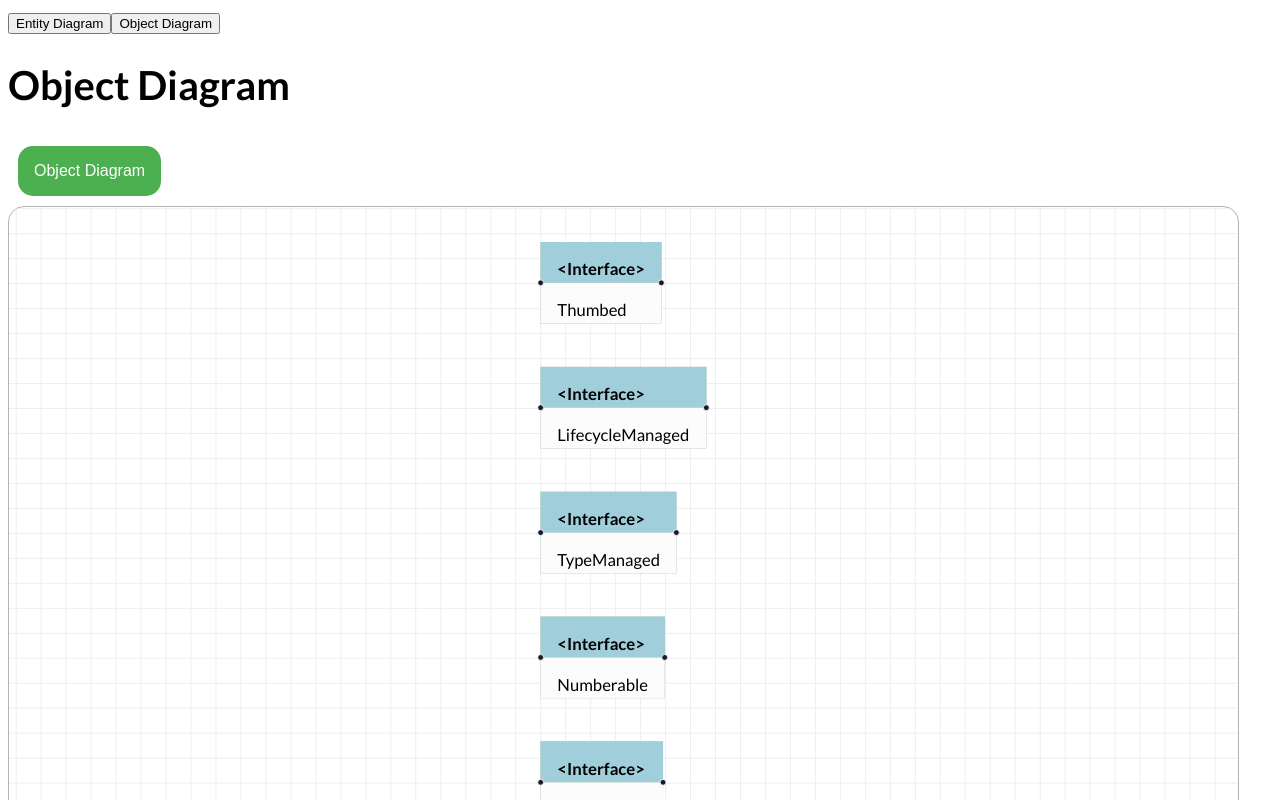
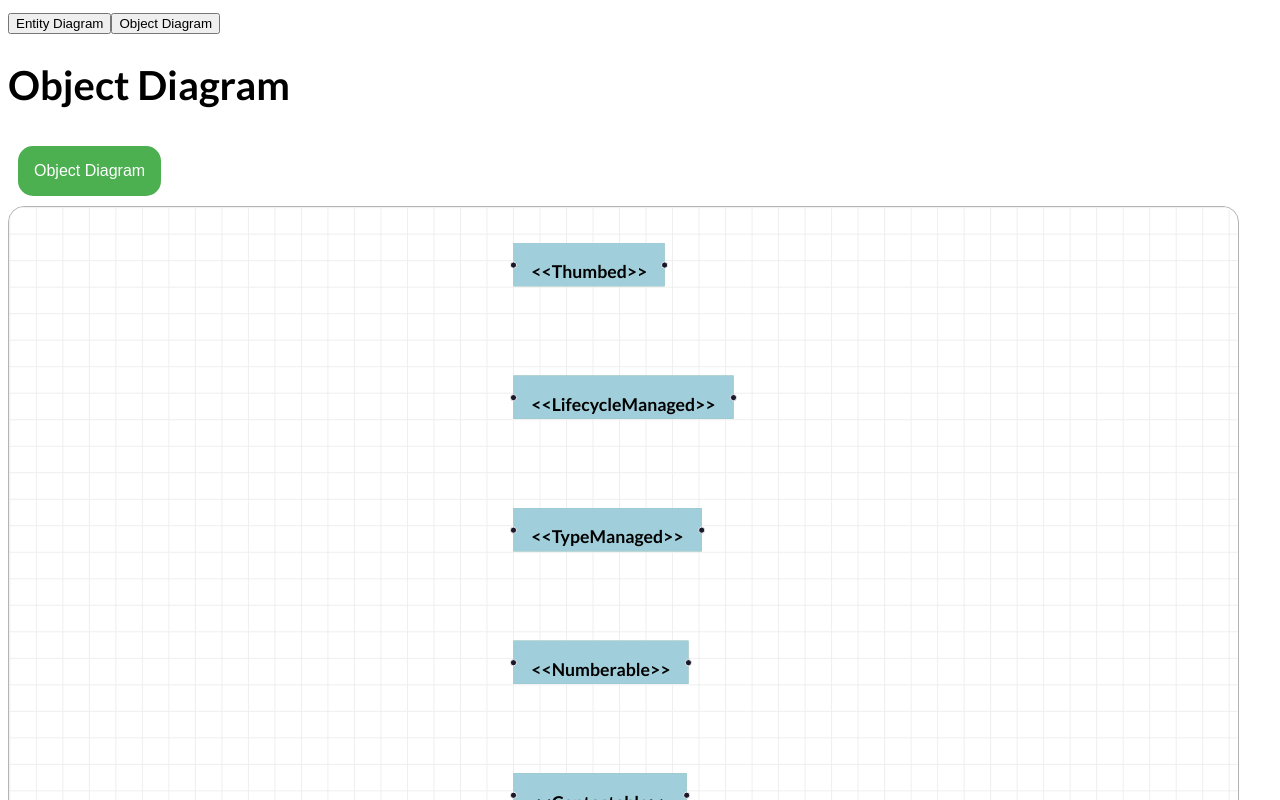
Before and after one commit to katappult/katappult-uml-viewer, a React (Vite) app: page / in a window 1280 px wide. Shown: the top 800 px of the page. Built offline with nearby package versions, Linux system fonts and the light colour scheme.

Commit message:
feat: redesign interface

```diff
--- a/src/components/Interface/InterfaceTable.jsx
+++ b/src/components/Interface/InterfaceTable.jsx
@@ -9,19 +9,9 @@ export const InterfaceTable = ({data}) => {
             <table className="minimalistBlack item">
                 <thead className="custom-drag-handle">
                     <tr>
-                        <th colSpan={2}>&lt;Interface&gt;</th>
+                        <th colSpan={2}>&lt;&lt;{data}&gt;&gt;</th>
                     </tr>
                 </thead>
-                <tbody>
-                    <tr
-                        style={{
-                            display: 'flex',
-                            justifyContent: 'space-between',
-                        }}
-                    >
-                        <td style={{textAlign: 'left'}}>{data}</td>
-                    </tr>
-                </tbody>
             </table>
         </div>
     )
```
